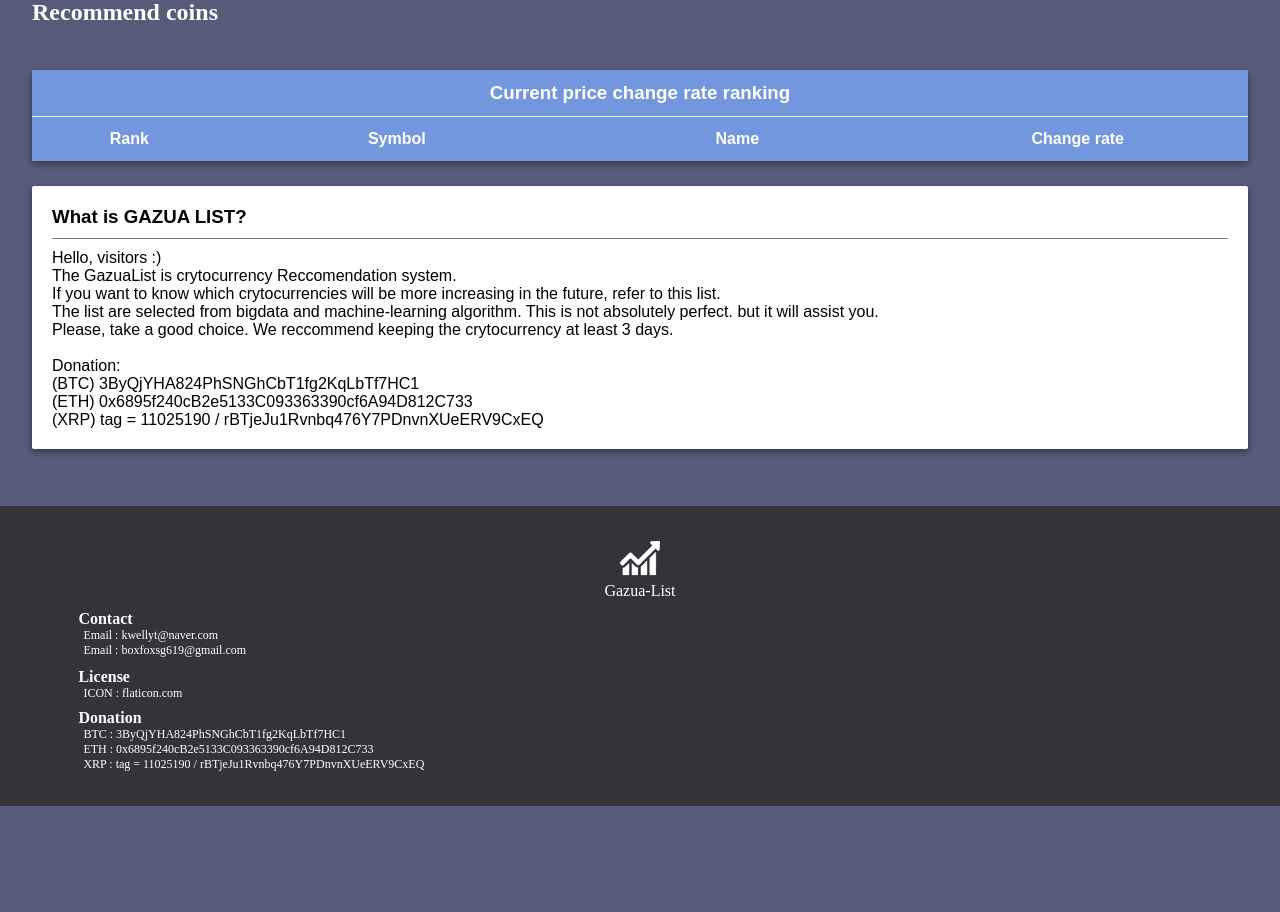
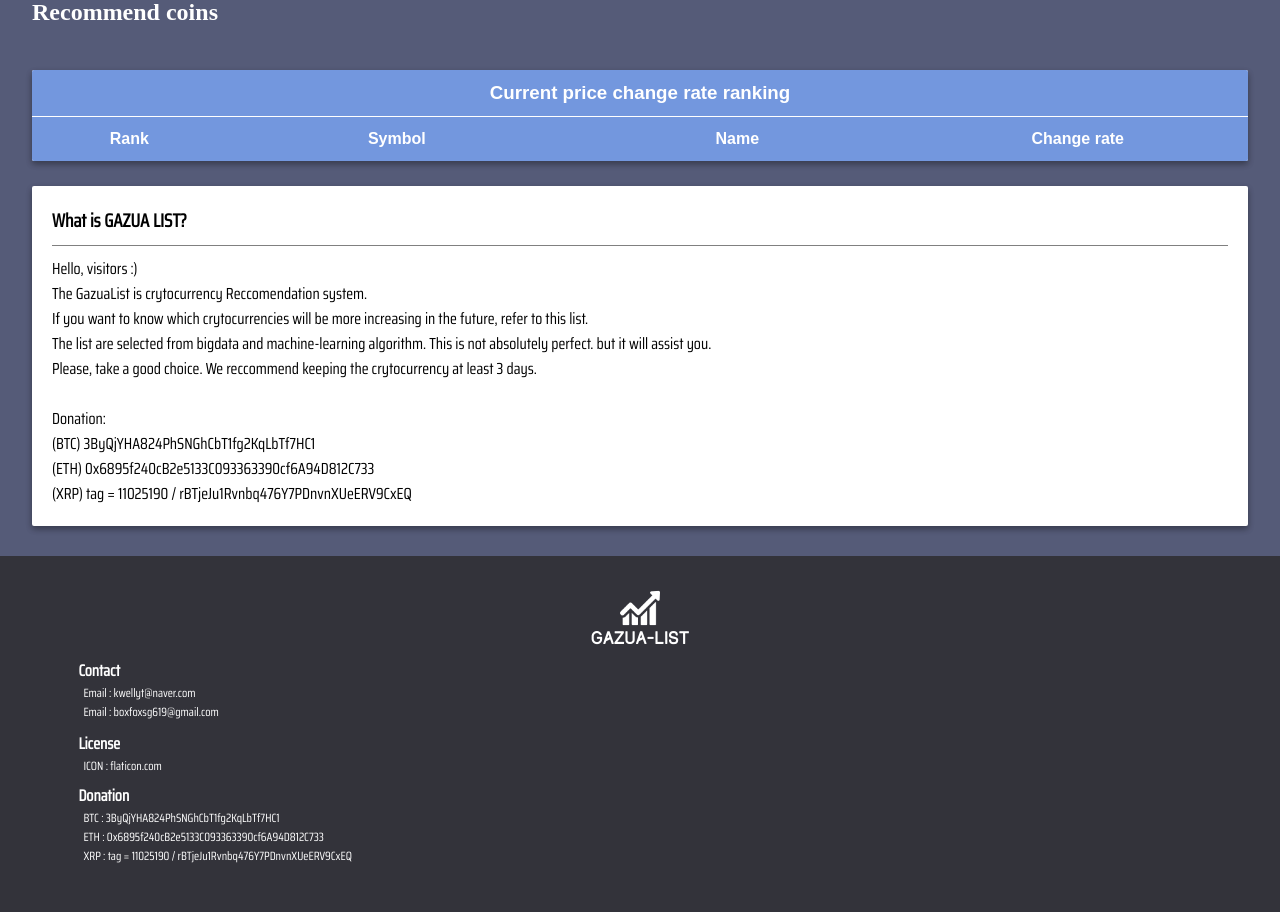
Before and after one commit to boxfox619/gazuua-list, a Flask app: page / in a window 1280 px wide. Shown: the part 168-1080 px from the top of the page. Before the commit the page ends 974 px from the top, so only its background shows below. Run offline with Flask 2, Linux system fonts and the light colour scheme; data that the repository does not hold is empty; parts of the project's set-up code (start-up, migrations or seed data) failed here and were passed over; some libraries are stand-ins or nearby versions.

Commit message:
[UPDATE] setting footer & card font

```diff
--- a/Server/app/static/css/style.css
+++ b/Server/app/static/css/style.css
@@ -13,6 +13,11 @@
 @font-face {
     font-family: noto-mono;
     src: url(/static/font/NotoMono-Regular.ttf);
+}
+
+@font-face {
+    font-family: saira-condensed;
+    src: url(/static/font/SairaCondensed-Regular.ttf);
 }
 
 body{
@@ -32,7 +37,7 @@
   width: 95%;
   margin-bottom: 30px;
   max-width: 1240px;
-  min-height: calc( 100vh - 323px);
+  min-height: calc( 100vh - 338px);
 }
 
 #ranking{
@@ -167,6 +172,7 @@
 
 #intro{
   width: 100%;
+  font-family: saira-condensed;
 }
 
 #intro .content{
@@ -189,12 +195,13 @@
   position: relative;
   color: white;
   background-color: #33333A;
+  font-family: saira-condensed;
   vertical-align: bottom;
 }
 
 footer .container {
   margin: 0 auto;
-  padding: 22px 16px;
+  padding: 22px 16px 35px 16px;
   max-width: 1248px;
   width: 100%;
 }
@@ -217,11 +224,12 @@
 }
 footer .container .row > *.end{
   position: absolute;
-  right:0;
+  right: 50px;
   top: -2px;
 }
 
 footer .company-info{
+  font-family: track;
   text-align: center;
 }
 
@@ -258,6 +266,7 @@
 
   footer .container .row > *.end{
     position: relative;
+    right: 0;
   }
 }
 
```
Also changed, not shown: Server/app/static/font/SairaCondensed-Regular.ttf (added).
